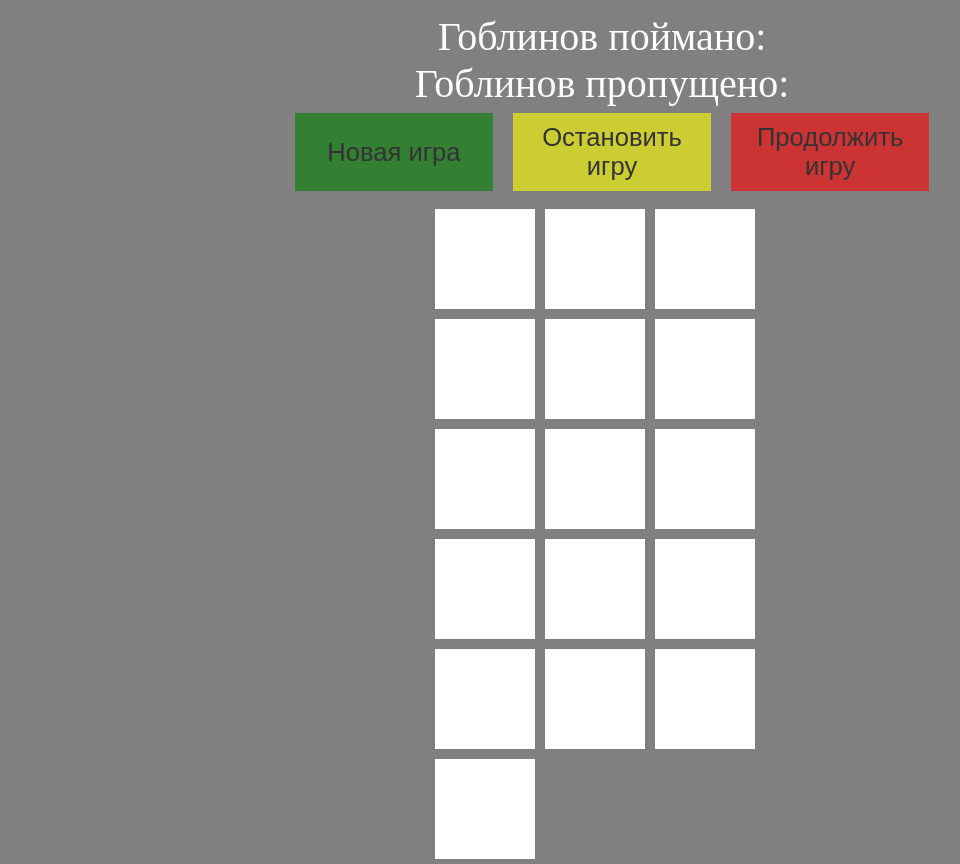
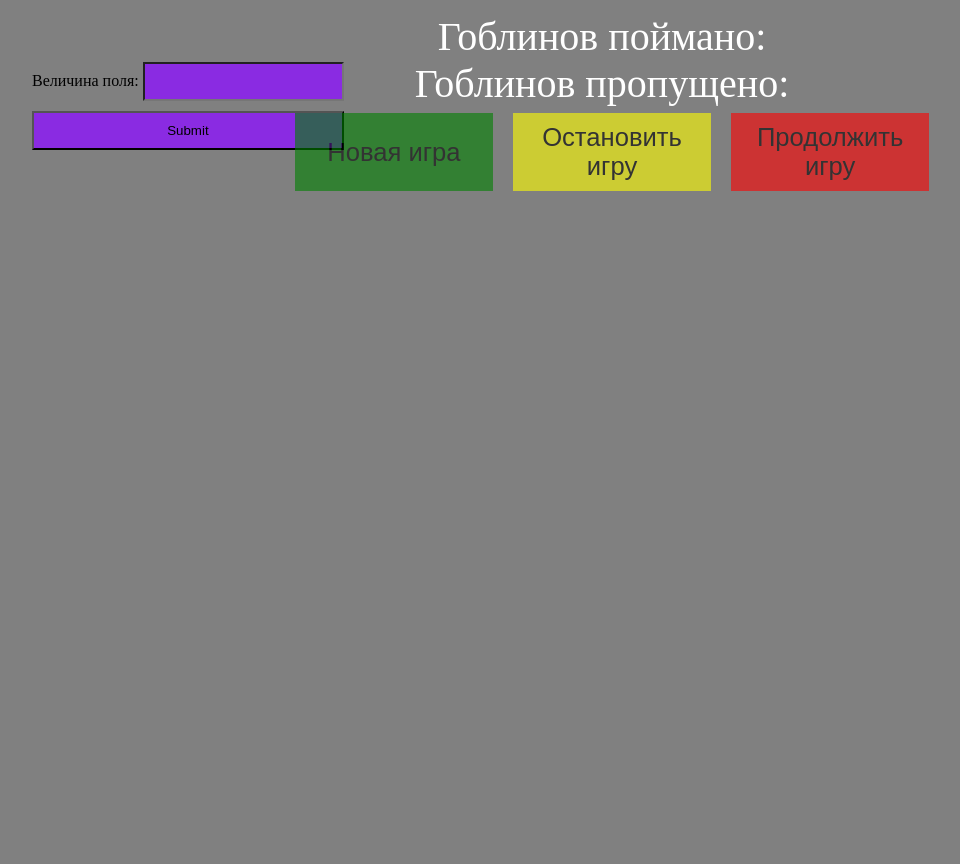
Before and after one commit to IlyaZakharov00/dom, a website built with webpack: page src/index.html in a window 1280 px wide. Shown: the whole page, without its empty margins (18-978 px from the left). After the commit the page ends 800 px from the top, so only its background shows below. Built offline with nearby package versions, Linux system fonts and the light colour scheme.

Commit message:
upgrade 19.03.2024

```diff
--- a/src/css/style.css
+++ b/src/css/style.css
@@ -123,3 +123,33 @@
     width: 100%;
     height: 100%;
 }
+
+.countSquare {
+    position: absolute;
+    text-align: left;
+    margin-left: 50px;
+    padding-top: 49px;
+}
+
+.input-submit {
+    margin-top: 10px;
+    padding: 10px;
+    width: 100%;
+    cursor: pointer;
+    background-color: blueviolet;
+}
+
+.input-text {
+    padding: 10px;
+    background-color: blueviolet;
+    color: white;
+}
+
+.input-submit:hover {
+    margin-top: 10px;
+    opacity: 0.9;
+}
+
+.input-submit:active {
+    box-shadow: inset 0 0 15px rgba(0, 0, 0, .5);
+}
--- a/src/index.html
+++ b/src/index.html
@@ -8,7 +8,11 @@
     <title>DOM</title>
 </head>
 
-<body>
+<body class='body'>
+    <form class="form countSquare">
+        Величина поля: <input class='input-text' type="form-text" name="valueSquare" /><br />
+        <input class='input-submit' type="submit" value="Submit" />
+    </form>
     <div class="count-container">
         <div class="container-click">
             <div class="count-click">Гоблинов поймано:</div>
@@ -24,24 +28,6 @@
             <button class='btn btn-continue' type="button">Продолжить игру</button>
         </div>
     </div>
-    <div class="container">
-        <div class="square" id='1'></div>
-        <div class="square" id='2'></div>
-        <div class="square" id='3'></div>
-        <div class="square" id='4'></div>
-        <div class="square" id='5'></div>
-        <div class="square" id='6'></div>
-        <div class="square" id='7'></div>
-        <div class="square" id='8'></div>
-        <div class="square" id='9'></div>
-        <div class="square" id='10'></div>
-        <div class="square" id='11'></div>
-        <div class="square" id='12'></div>
-        <div class="square" id='13'></div>
-        <div class="square" id='14'></div>
-        <div class="square" id='15'></div>
-        <div class="square" id='16'></div>
-    </div>
     <a href="#" class="message-link hidden">
         <div class="message">СООБЩЕНИЕ</div>
     </a>
--- a/src/index.js
+++ b/src/index.js
@@ -5,6 +5,20 @@ document.addEventListener("DOMContentLoaded", () => {
   console.log("загружено");
 
   const newGame = new Game(); // создание новой игры
+
+  let inputSquare = document.querySelector(".input-text"); // поиск формы
+
+  let inputSubmit = document.querySelector(".input-submit"); // поиск кнопки отправки формы
+  inputSubmit.addEventListener("click", (e) => {
+    //отслеживаем нажатие на отправку
+    e.preventDefault();
+    if (newGame.field) {
+      //если генерация поля уже была ранее
+      let container = document.querySelector(".container"); // ищем контейнер
+      container.remove(); // удаляем его
+    }
+    newGame.generateSquare(inputSquare.value); // генерация поля
+  });
 
   let message = document.querySelector(".message-link"); // сообщение
 
--- a/src/js/app.js
+++ b/src/js/app.js
@@ -5,6 +5,25 @@ export default class Game {
     this.lose = false;
     this.stop = false;
     this.timer;
+    this.field = null;
+  }
+
+  generateSquare(number) {
+    if (number <= 1 || !Number.isInteger(Number(number))) {
+      return alert(
+        "Невозможно отрисовать поле! Пожалуйста, введите другое число."
+      );
+    }
+
+    let container = document.createElement("div"); // создание div
+    let countContiner = document.querySelector(".count-container"); // поиск контейнера с кнопками
+    countContiner.after(container); // вставка контейнера после кнопок
+    container.classList.add("container"); // добавление контейнеру класса
+    for (let i = 1; i <= number ** 2; i++) {
+      let example = `<div class="square" id=${i}></div>`; // шаблон строки
+      container.insertAdjacentHTML("beforeend", example); //добавление в контейнер ячейки
+    }
+    this.field = true;
   }
 
   getRandomId() {
```
